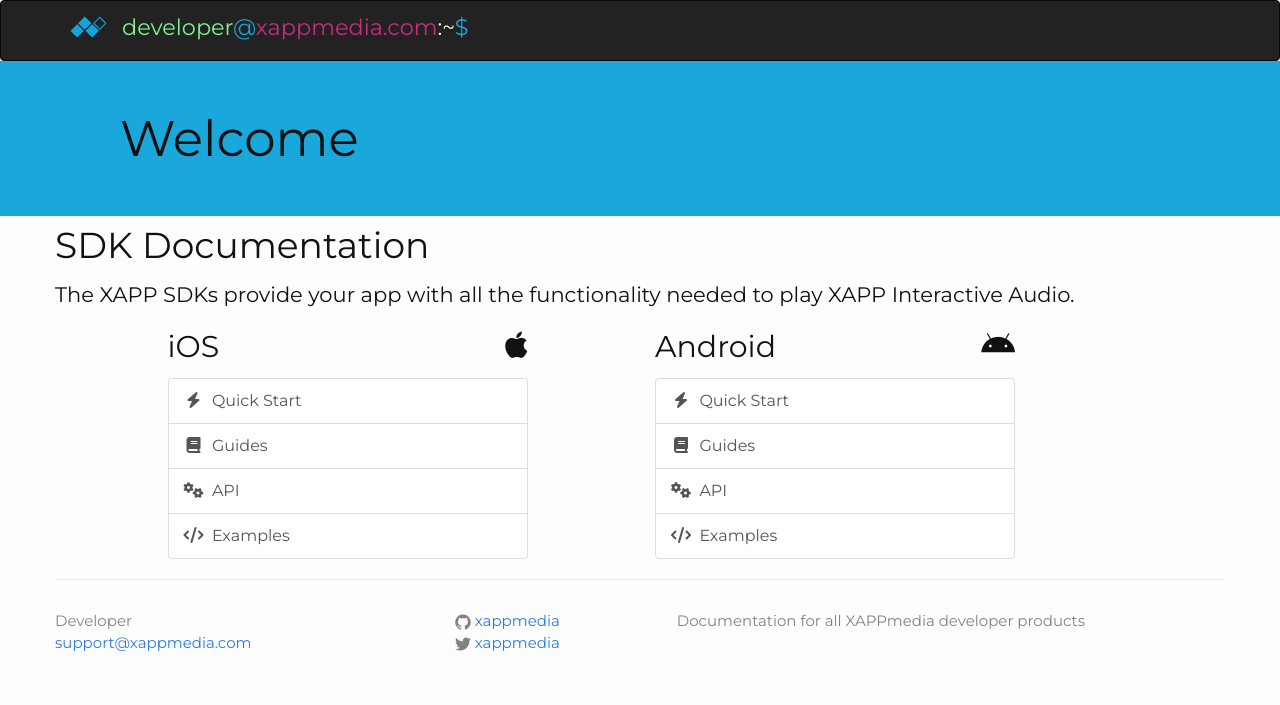
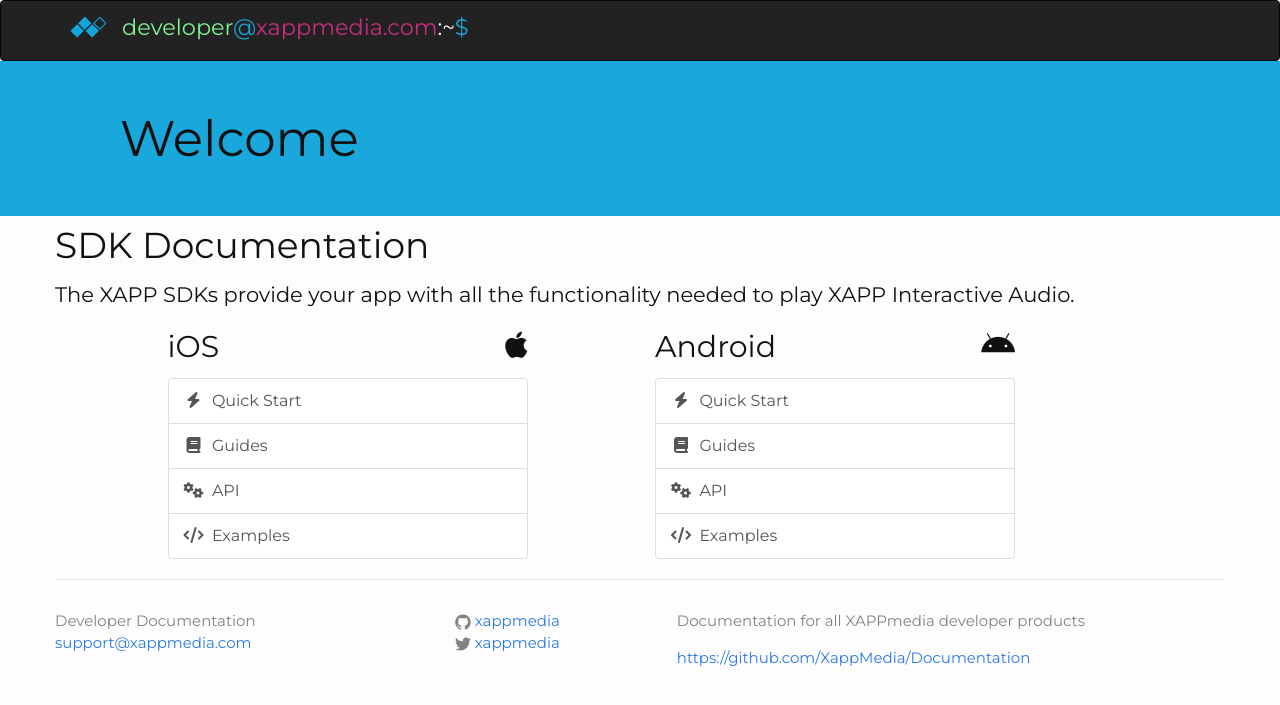
Before and after one commit to chrsdietz/Documentation, a Jekyll site: the page built from index.html, in a window 1280 px wide. Shown: the top 705 px of the page. Built offline with Jekyll 4.4.1, drawn with Linux system fonts in a browser that asks for light colours; nearby versions of some CDN libraries; library files that are not in the unit come from our copies; Markdown is read by kramdown in place of the engine named in the settings; comment, search, counter and statistics services are not loaded.

Commit message:
added source repo url to footer

```diff
--- a/_config.yml
+++ b/_config.yml
@@ -1,12 +1,12 @@
 # Site settings
-title: Developer
+title: Developer Documentation
 email: support@xappmedia.com
 description: > # this means to ignore newlines until "baseurl:"
   Documentation for all XAPPmedia developer products
-baseurl: "" # the subpath of your site, e.g. /blog/
 url: "http://developer.xappmedia.com" # the base hostname & protocol for your site
 twitter_username: xappmedia
 github_username:  xappmedia
+source_repository: https://github.com/XappMedia/Documentation
 
 # API Variables
 ios_api_current: /ios/api
--- a/_includes/footer.html
+++ b/_includes/footer.html
@@ -42,6 +42,7 @@
 
       <div class="footer-col  footer-col-3">
         <p class="text">{{ site.description }}</p>
+        <a href="{{ site.source_repository }}">{{ site.source_repository}}</a>
       </div>
     </div>
 </footer>
```
